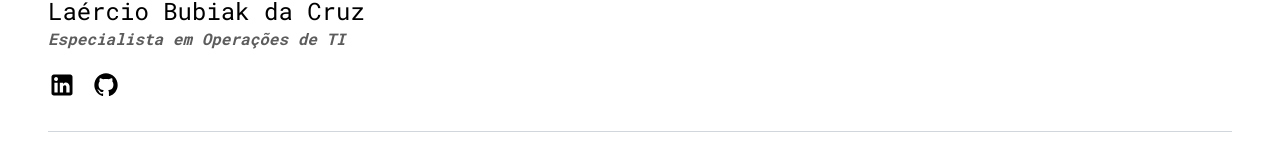
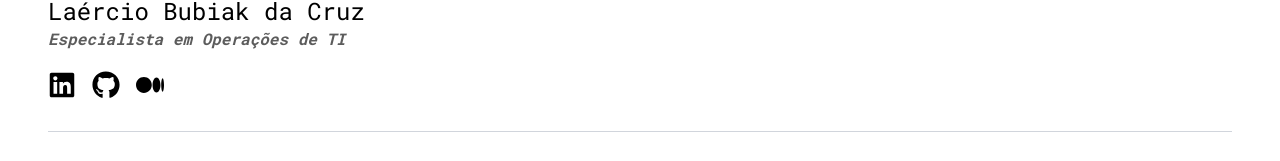
Before and after one commit to LaercioMLB/portfolio-laercio-2025, a React (Vite) app: page /contact in a window 1280 px wide. Shown: the part 145-306 px from the top of the page. Built offline with nearby package versions, Linux system fonts and the light colour scheme.

Commit message:
feat: icone do medium

```diff
--- a/src/components/TabMenu/index.tsx
+++ b/src/components/TabMenu/index.tsx
@@ -1,7 +1,7 @@
 import { NavLink } from "react-router-dom";
 import profileImg from "../../assets/profile.jpeg";
-import linkedinIcon from "../../assets/linkedin.svg";
-import githubIcon from "../../assets/github.svg";
+import { FaLinkedin, FaGithub } from "react-icons/fa";
+import { FaMedium } from "react-icons/fa6";
 
 const tabs = [
   { path: "/", label: "Sobre" },
@@ -28,14 +28,21 @@ export default function TabMenu() {
           target="_blank"
           rel="noopener noreferrer"
         >
-          <img src={linkedinIcon} alt="LinkedIn" className="w-7 h-7" />
+          <FaLinkedin className="w-7 h-7 text-black" />
         </a>
         <a
           href="https://github.com/LaercioMLB"
           target="_blank"
           rel="noopener noreferrer"
         >
-          <img src={githubIcon} alt="GitHub" className="w-7 h-7" />
+          <FaGithub className="w-7 h-7 text-black" />
+        </a>
+        <a
+          href="https://labub.medium.com/"
+          target="_blank"
+          rel="noopener noreferrer"
+        >
+          <FaMedium className="w-7 h-7 text-black" />
         </a>
       </div>
       <hr className="my-8 border-gray-300" />
```
